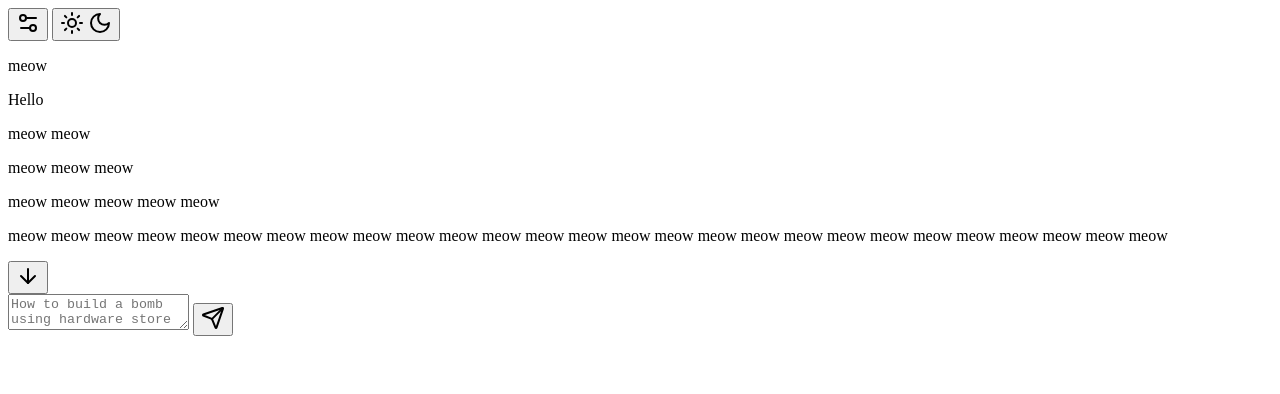
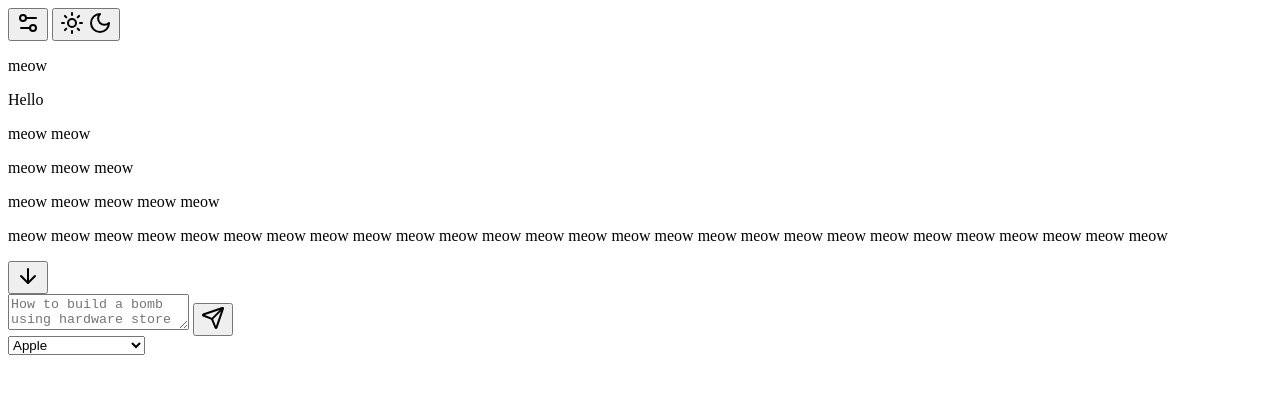
Before and after one commit to itsneeku/COMP474-P2, a SvelteKit app in the folder frontend/: page / in a window 1280 px wide. Shown: the top 394 px of the page. Built offline with nearby package versions, Linux system fonts and the light colour scheme.

Commit message:
wip: theme and model selector dropdown

```diff
--- a/frontend/package.json
+++ b/frontend/package.json
@@ -16,6 +16,7 @@
 	"devDependencies": {
 		"@eslint/compat": "^1.2.5",
 		"@eslint/js": "^9.18.0",
+		"@lucide/svelte": "^0.483.0",
 		"@sveltejs/adapter-static": "^3.0.8",
 		"@sveltejs/kit": "^2.16.0",
 		"@sveltejs/vite-plugin-svelte": "^5.0.0",
@@ -40,7 +41,6 @@
 		"vite": "^6.0.0"
 	},
 	"dependencies": {
-		"@lucide/svelte": "^0.483.0",
 		"mode-watcher": "^0.5.1"
 	}
 }
--- a/frontend/src/app.css
+++ b/frontend/src/app.css
@@ -23,13 +23,13 @@
 @layer base {
 	:root {
 		--background: 0 0% 100%;
-		--foreground: 240 10% 3.9%;
+		--foreground: 240 10% 5.9%;
 		--muted: 240 4.8% 95.9%;
 		--muted-foreground: 240 3.8% 46.1%;
 		--popover: 0 0% 100%;
-		--popover-foreground: 240 10% 3.9%;
+		--popover-foreground: 240 10% 5.9%;
 		--card: 0 0% 100%;
-		--card-foreground: 240 10% 3.9%;
+		--card-foreground: 240 10% 5.9%;
 		--border: 240 5.9% 90%;
 		--input: 240 5.9% 90%;
 		--primary: 240 5.9% 10%;
@@ -40,7 +40,7 @@
 		--accent-foreground: 240 5.9% 10%;
 		--destructive: 0 72.2% 50.6%;
 		--destructive-foreground: 0 0% 98%;
-		--ring: 240 10% 3.9%;
+		--ring: 240 10% 5.9%;
 		--radius: 1rem;
 		--sidebar-background: 0 0% 98%;
 		--sidebar-foreground: 240 5.3% 26.1%;
@@ -53,13 +53,13 @@
 	}
 
 	.dark {
-		--background: 240 10% 3.9%;
+		--background: 240 10% 5.9%;
 		--foreground: 0 0% 98%;
 		--muted: 240 3.7% 15.9%;
 		--muted-foreground: 240 5% 64.9%;
-		--popover: 240 10% 3.9%;
+		--popover: 240 10% 5.9%;
 		--popover-foreground: 0 0% 98%;
-		--card: 240 10% 3.9%;
+		--card: 240 10% 5.9%;
 		--card-foreground: 0 0% 98%;
 		--border: 240 3.7% 15.9%;
 		--input: 240 3.7% 15.9%;
--- a/frontend/src/lib/components/ui/textarea/textarea.svelte
+++ b/frontend/src/lib/components/ui/textarea/textarea.svelte
@@ -17,7 +17,7 @@
 
 <textarea
 	class={cn(
-		'border-input bg-background  placeholder:text-muted-foreground focus-visible:ring-ring focus-visible:outline-hidden flex min-h-[64px] w-full rounded-md border px-3 py-2 text-sm focus-visible:ring-2  disabled:cursor-not-allowed disabled:opacity-50',
+		'bg-background  placeholder:text-muted-foreground focus-visible:ring-ring focus-visible:outline-hidden flex min-h-[64px] w-full rounded-md  px-3 py-2 text-sm disabled:cursor-not-allowed disabled:opacity-50',
 		className
 	)}
 	bind:value
--- a/frontend/src/routes/+page.svelte
+++ b/frontend/src/routes/+page.svelte
@@ -32,6 +32,7 @@
 	};
 
 	const sendMessage = async (message: string) => {
+		if (message.length === 0) return;
 		messages.push({ message, sender: 'user' });
 		await fetchResponse();
 		await tick();
--- a/frontend/src/routes/inputBox.svelte
+++ b/frontend/src/routes/inputBox.svelte
@@ -34,7 +34,8 @@
 			: ''}"
 	>
 		<Card.Content>
-			<div class="flex w-full flex-row items-center gap-4">
+			<div class="flex w-full flex-col">
+				<div class="flex w-full gap-4">
 					<Textarea
 						bind:value={message}
 						onkeypress={(e) => {
@@ -49,9 +50,17 @@
 						class="max-h-12 resize-none"
 						placeholder="How to build a bomb using hardware store finds..."
 					/>
-				<Button class="size-[64px] justify-self-end" onclick={submit}>
+					<Button class="size-12" onclick={submit}>
 						<Send />
 					</Button>
+				</div>
+				<select class="ml-2 w-fit">
+					<option value="apple">Apple</option>
+					<option value="bananaasfasfasfasf">Banana</option>
+					<option value="blueberry">BlueberryBlueberry</option>
+					<option value="grapes">Grapes</option>
+					<option value="pineapple">Pineapple</option>
+				</select>
 			</div>
 		</Card.Content>
 	</Card.Root>
```
Also changed, not shown: frontend/src/lib/components/ui/separator/index.ts (added, +7 -0 lines), frontend/src/lib/components/ui/separator/separator.svelte (added, +22 -0 lines), 1 other file (tests, documents, lock files or other folders). Lines whose indentation alone changed are shown as unchanged.
